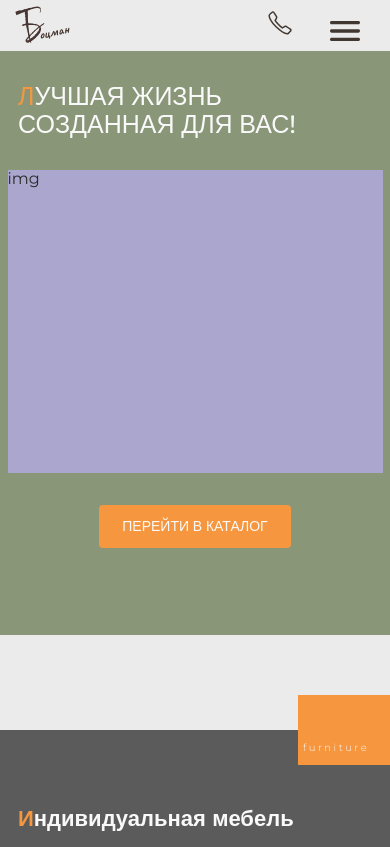
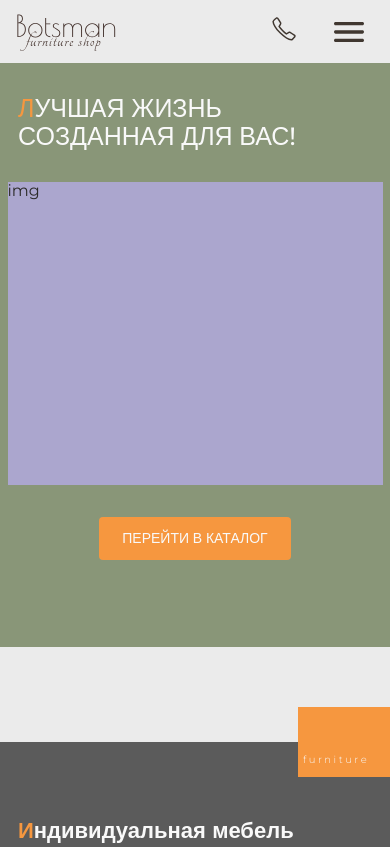
Before and after one commit to Tanya8135/bocman-shop, a website built with Parcel: page src/index.html in a window 390 px wide. Shown: the top 847 px of the page. Built offline with nearby package versions, Linux system fonts and the light colour scheme.

Commit message:
delete old logo, add new logo (chenged logo: header, footer), fixed styles

```diff
--- a/src/partials/components/footer.html
+++ b/src/partials/components/footer.html
@@ -51,7 +51,7 @@
 
     <div class="logo-footer">
       <a href="./index.html">
-        <img src="./images/logoBocman.svg" alt="logo" class="logo-s-footer" />
+        <img src="./images/logoBotsmanMax.svg" alt="logo" />
       </a>
     </div>
 
--- a/src/partials/components/header.html
+++ b/src/partials/components/header.html
@@ -3,7 +3,7 @@
     <div class="header-mob">
       <div class="logo">
         <a href="./index.html" class="logo-s">
-          <img src="./images/logoBocman.svg" alt="logo" class="logo-s" />
+          <img src="./images/logoBotsmanMin.svg" alt="logo" class="logo-s" />
         </a>
       </div>
 
--- a/src/sass/components/_header.scss
+++ b/src/sass/components/_header.scss
@@ -6,6 +6,7 @@
 }
 
 .logo-s {
+  padding: 12px 0;
   outline: none;
   border: none;
   cursor: none;
@@ -17,11 +18,12 @@
 }
 
 .icon-phone-box {
+
+  margin-right: 22px;
   padding: 5px;
 }
 
 .icon-phone {
-  margin-right: 28px;
   //   padding: 20px 5px 5px 5px;
   fill: $phone;
   outline: none;
@@ -46,5 +48,5 @@
   border: none;
   outline: none;
   background-color: transparent;
-  padding: 10px 2px;
+  // padding: 10px 2px;
 }
--- a/src/sass/components/burger-menu/_burger-menu.scss
+++ b/src/sass/components/burger-menu/_burger-menu.scss
@@ -7,7 +7,7 @@
   display: flex;
   flex-wrap: nowrap;
   flex-direction: column;
-  padding-top: 30px;
+  // padding-top: 30px;
   min-height: 100%;
 }
 
@@ -24,7 +24,7 @@
   min-width: 38px;
 
   margin: 0;
-  padding: 10px 10px 0 0;
+  // padding: 10px 10px 0 0;
   fill: $btn-close;
   background-color: transparent;
   cursor: none;
--- a/src/sass/components/footer/_footer.scss
+++ b/src/sass/components/footer/_footer.scss
@@ -67,12 +67,7 @@
 .logo-footer {
   display: flex;
   justify-content: center;
-  padding-top: 32px;
-}
-
-.logo-s-footer {
-  min-width: 90px;
-  min-height: 80px;
+  padding-top: 52px;
 }
 
 .policy-info-box {
```
Also changed, not shown: dist/index.html, src/images/logoBocman.svg (deleted), src/images/logoBotsmanMax.svg (added), src/images/logoBotsmanMin.svg (added), 2 other files.
